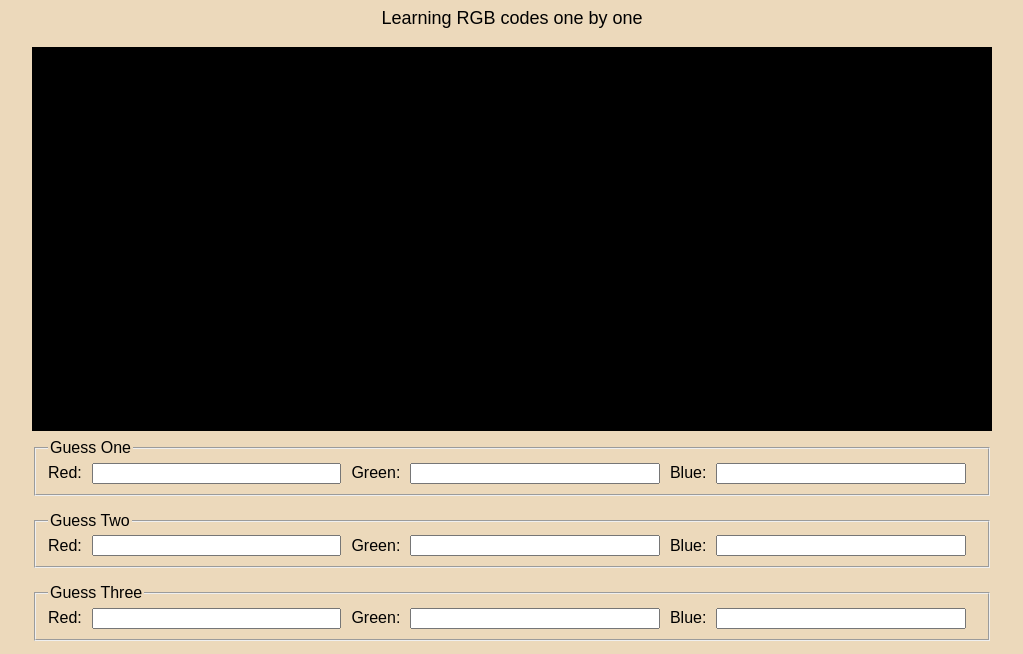
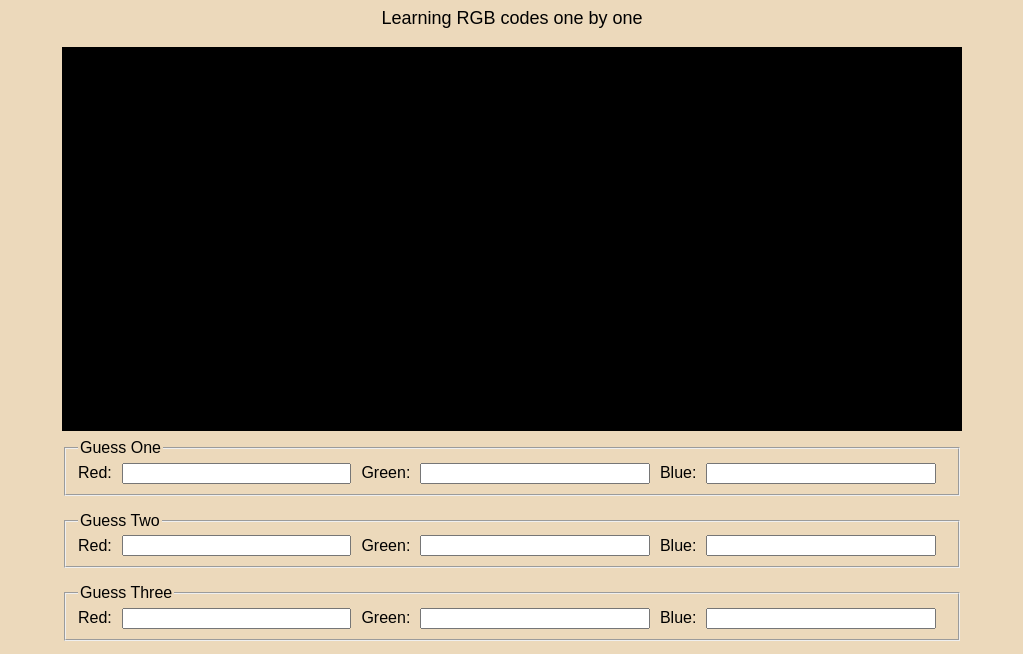
Before and after one commit to IsaacWild/colordle, a plain HTML site: page index.html in a window 1280 px wide. Shown: the part 117-771 px from the top of the page, without its empty margins (128-1151 px from the left). Drawn offline with Linux system fonts and the light colour scheme.

Commit message:
Fixed scale with larger displays

```diff
--- a/style.css
+++ b/style.css
@@ -27,7 +27,9 @@ body{
 .dailyColor{
     display: flex;
     height: 30vw;
+    max-height: 400px;
     width: 75vw;
+    max-width: 900px;
     background-color: black;
 }
 .guessWrapper{
@@ -41,6 +43,7 @@ body{
 form{
     padding: 0.5em;
     width: 75vw;
+    max-width: 900px;
 }
 .inputWrapper{
     display: flex;
```
